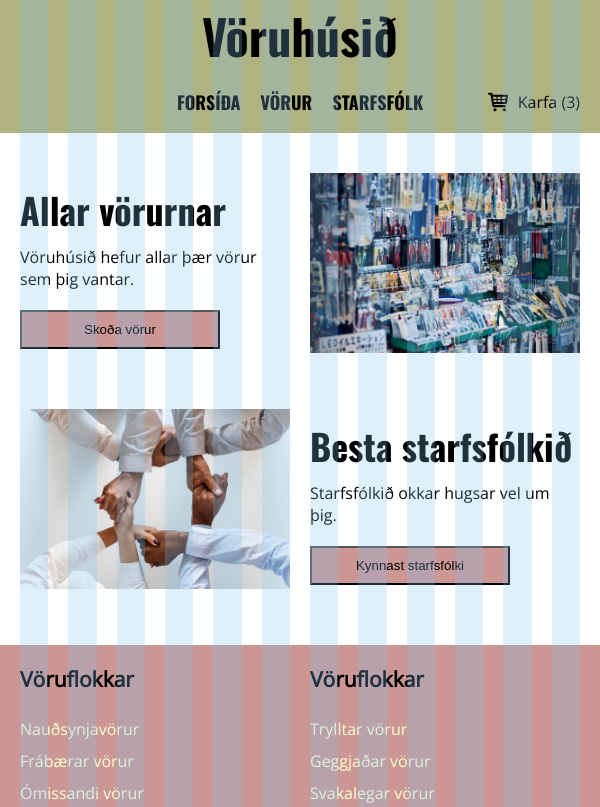
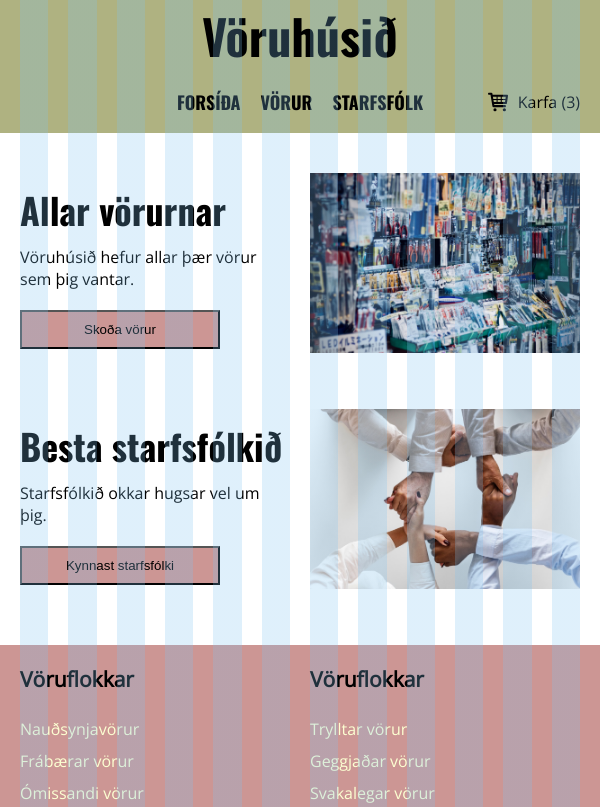
Before and after one commit to throstur78/TOL107G-H1, a website: page index.html in a window 600 px wide. Shown: the top 807 px of the page. Drawn offline with nearby package versions, Linux system fonts and the light colour scheme; files that its build step writes are made by us from their sources.

Commit message:
Lagaði forsíðuna
Breytti uppröðun flex items á forsíðu þegar breidd gluggans er komin niður fyrir 600px

```diff
--- a/scss/list.scss
+++ b/scss/list.scss
@@ -9,8 +9,8 @@
     margin: 0 auto;
     cursor: default;
 
-    @media (min-width: 600px){
-        :nth-child(2) &__row:first-child{
+    @media (max-width: 600px){
+        &__row:nth-child(2) &__col:first-child{
             order: 2;
         }
     }
```
